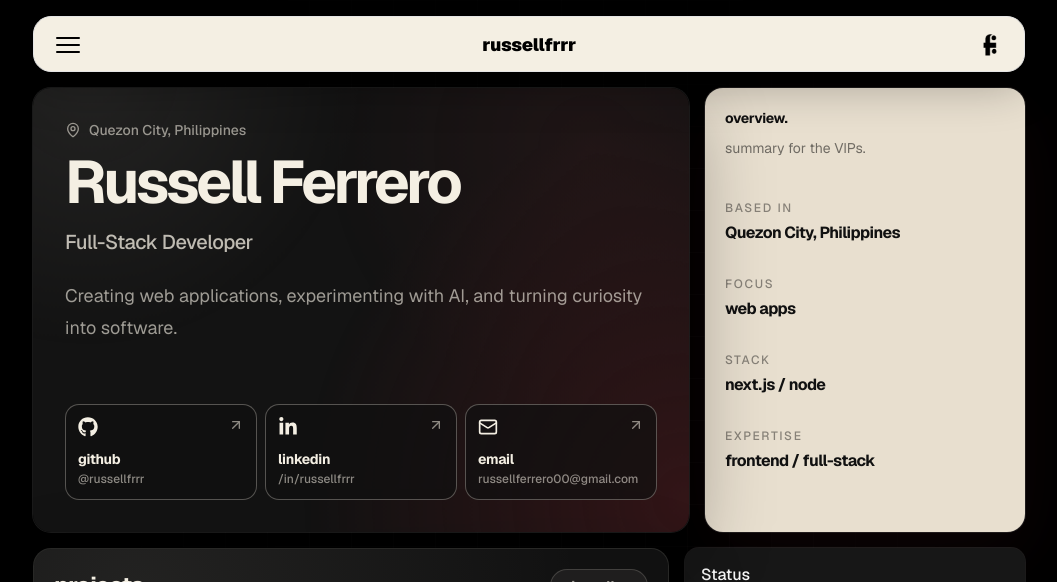
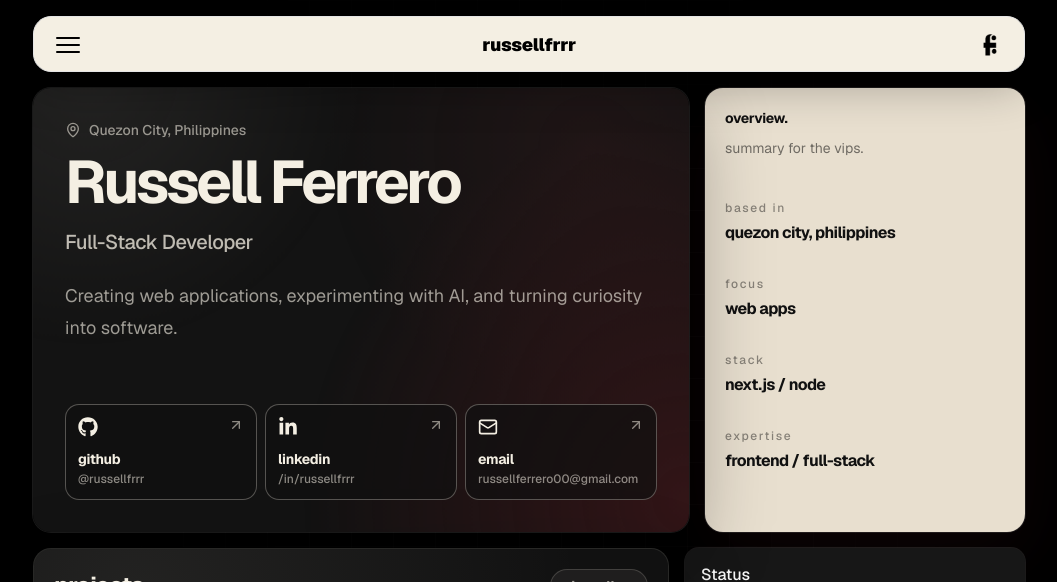
Before and after one commit to russellfrrr/portfolio-v3, a Next.js app: page / in a window 1280 px wide. Shown: the top 582 px of the page, without its empty margins (111-1168 px from the left). Built offline with nearby package versions, Linux system fonts and the light colour scheme.

Commit message:
refactor: lowercase overview details

```diff
--- a/src/components/sections/dev-profile.tsx
+++ b/src/components/sections/dev-profile.tsx
@@ -104,7 +104,7 @@ export const DevProfile = () => {
         </div>
       </Card>
 
-      <Card className="rounded-2xl border-[#f4efe3]/20 bg-[#e8dfcf] p-5 text-[#111111] shadow-[0_24px_80px_rgba(74,23,27,0.18)]">
+      <Card className="rounded-2xl border-[#f4efe3]/20 bg-[#e8dfcf] p-5 lowercase text-[#111111] shadow-[0_24px_80px_rgba(74,23,27,0.18)]">
         <div className="flex h-full flex-col">
           <div>
             <p className="text-sm font-bold lowercase tracking-[-0.02em]">
@@ -119,7 +119,7 @@ export const DevProfile = () => {
           <div className="flex flex-1 flex-col justify-evenly py-2">
             {profileMeta.map((item) => (
               <div key={item.label}>
-                <p className="text-xs font-medium uppercase tracking-[0.14em] text-black/42">
+                <p className="text-xs font-medium tracking-[0.14em] text-black/42">
                   {item.label}
                 </p>
                 <p className="mt-1.5 text-base font-bold leading-snug tracking-[-0.035em]">
```
